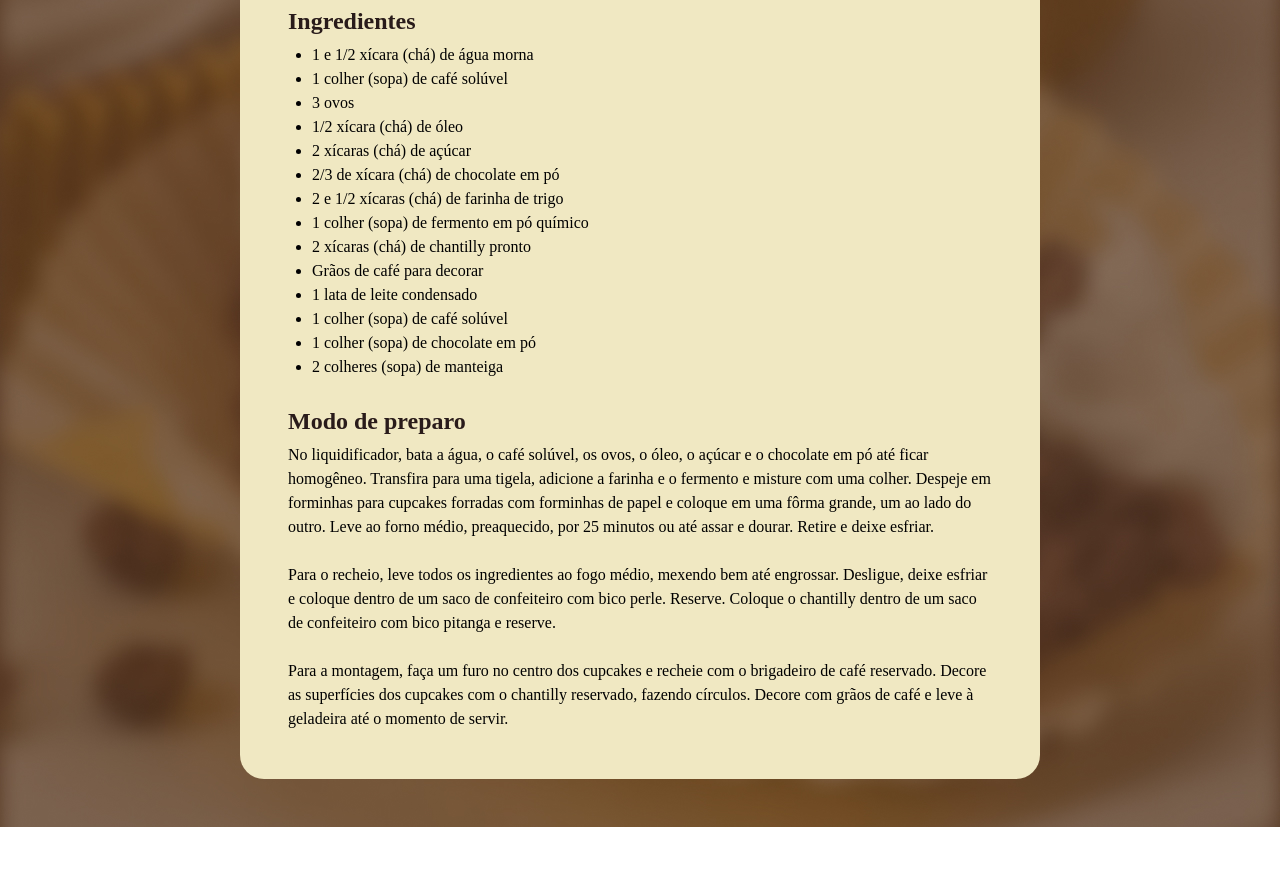
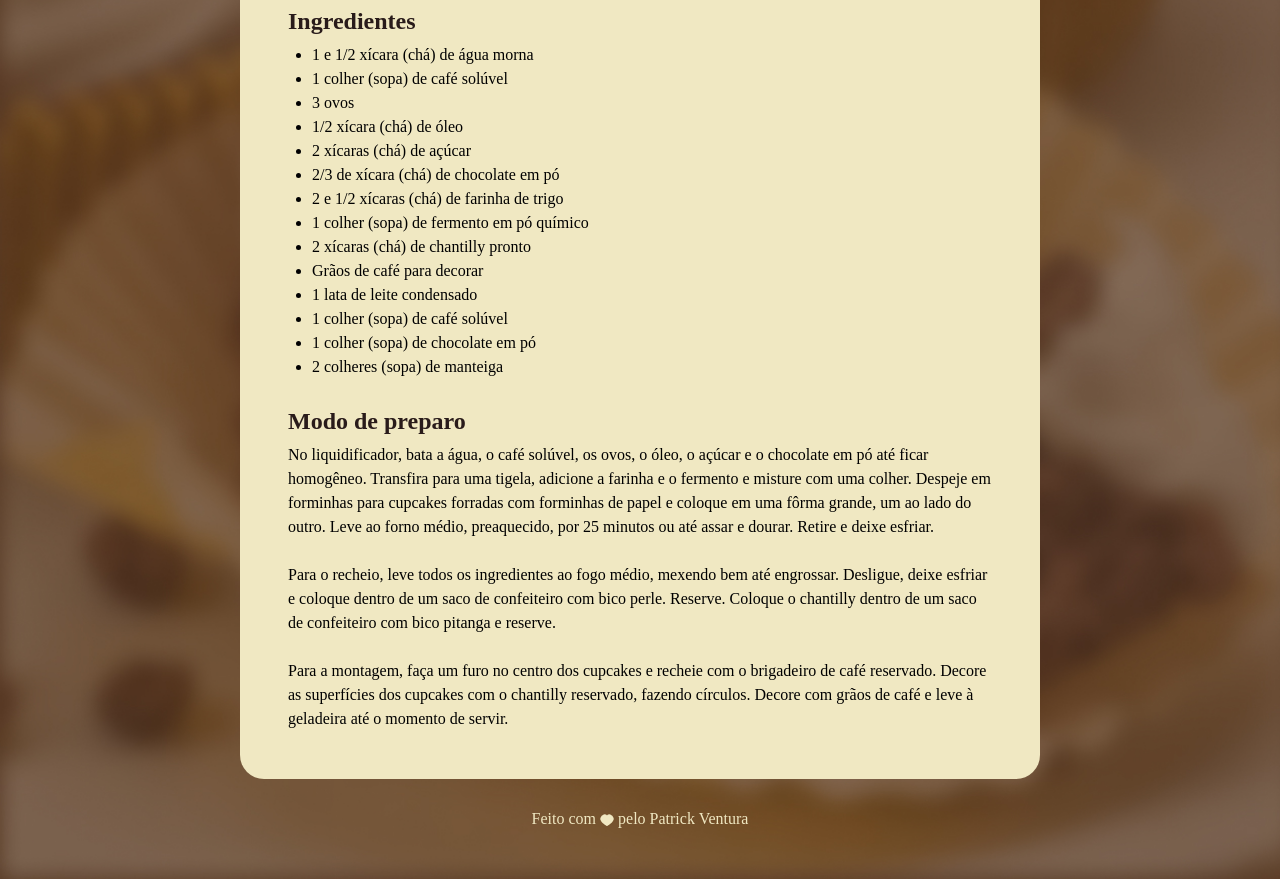
Before and after one commit to patrick2026/Fazendo_Cupcake_chantilly, a plain HTML site: page index.html in a window 1280 px wide. Shown: the part 728-1607 px from the top of the page. Before the commit the page ends 1555 px from the top, so only its background shows below. Drawn offline with Linux system fonts and the light colour scheme; a web font is replaced by a local one.

Commit message:
Finalizando o rodapé junto com sua estilização

```diff
--- a/index.html
+++ b/index.html
@@ -77,5 +77,11 @@
         </section>
       </main>
     </div>
+
+    <footer>
+      Feito com
+      <img src="assets/heart.svg.svg" alt="Coracaozinho" />
+      pelo Patrick Ventura
+    </footer>
   </body>
 </html>
--- a/style.css
+++ b/style.css
@@ -18,7 +18,7 @@ body {
   padding: 24px;
   background-color: #f0e8c2;
   border-radius: 24px;
-  margin: 48px auto;
+  margin: 48px auto 28px;
 }
 
 img {
@@ -56,3 +56,13 @@ h2 {
 ul {
   padding-left: 24px;
 }
+
+footer {
+  color: #f0e8c2;
+  text-align: center;
+  padding-bottom: 48px;
+}
+
+footer img {
+  vertical-align: middle;
+}
```
Also changed, not shown: assets/heart.svg.svg (added).
